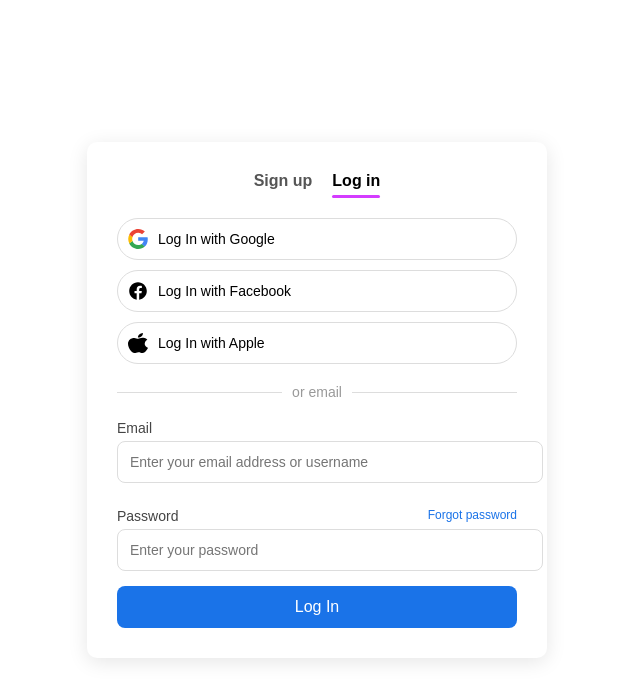
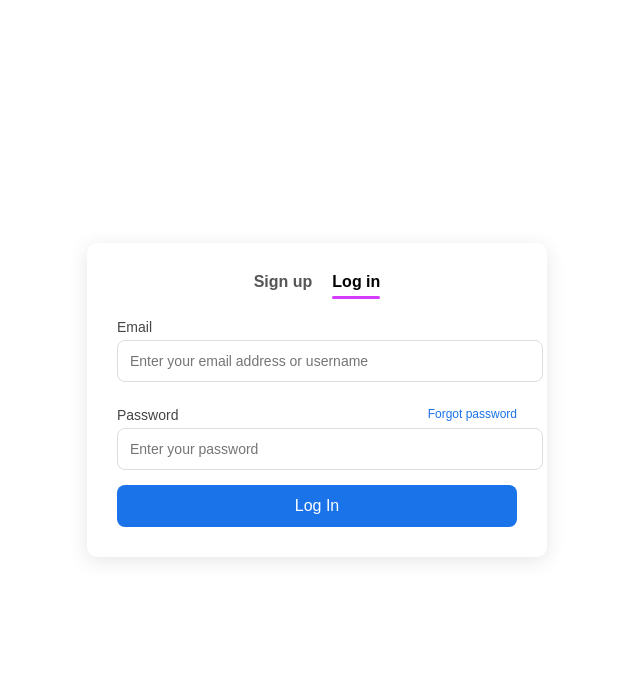
Before and after one commit to DavidLi360/Ignition-Hacks-V.6, a Flask app: page /login in a window 1280 px wide. Shown: the top 698 px of the page, without its empty margins (323-963 px from the left). Run offline with Flask 3, Linux system fonts and the light colour scheme.

Commit message:
updated auth pages

```diff
--- a/app.py
+++ b/app.py
@@ -188,29 +188,37 @@ def submit_result():
     print(f"Quiz finished! WPM: {wpm}, Avg Similarity: {similarity}")
     return jsonify({'message': 'Results submitted successfully'})
 
+
+# ---------- Auth Routes ----------
 @app.route("/register", methods=["GET", "POST"])
 def register():
     if request.method == "POST":
-        username = request.form["username"]
-        password = request.form["password"]
+        username = request.form["username"].strip()
+        password = request.form["password"].strip()
+
+        if not username or not password:
+            flash("Username and password are required.", "error")
+            return redirect(url_for("register"))
+
         hashed_pw = generate_password_hash(password)
 
         db = get_db()
         try:
             db.execute("INSERT INTO users (username, password) VALUES (?, ?)", (username, hashed_pw))
             db.commit()
-            flash("Registration successful! Please log in.", "success")
+            flash("✅ Registration successful! Please log in.", "success")
             return redirect(url_for("login"))
         except sqlite3.IntegrityError:
-            flash("Username already taken.", "error")
+            flash("⚠️ Username already taken. Try another.", "error")
             return redirect(url_for("register"))
     return render_template("register.html")
+
 
 @app.route("/login", methods=["GET", "POST"])
 def login():
     if request.method == "POST":
-        username = request.form["username"]
-        password = request.form["password"]
+        username = request.form["username"].strip()
+        password = request.form["password"].strip()
 
         db = get_db()
         user = db.execute("SELECT * FROM users WHERE username = ?", (username,)).fetchone()
@@ -218,16 +226,20 @@ def login():
         if user and check_password_hash(user["password"], password):
             session["user_id"] = user["id"]
             session["username"] = user["username"]
+            flash("✅ Logged in successfully!", "success")
             return redirect(url_for("home"))
         else:
-            flash("Invalid username or password.", "error")
+            flash("❌ Invalid username or password.", "error")
+            return redirect(url_for("login"))
     return render_template("login.html")
+
 
 @app.route("/logout")
 def logout():
     session.clear()
-    flash("You have been logged out.", "info")
+    flash("👋 You have been logged out.", "info")
     return redirect(url_for("login"))
+
 
 # -------------------------
 # Run
--- a/static/css/auth.css
+++ b/static/css/auth.css
@@ -51,56 +51,7 @@ body {
     margin-top: 5px;
 }
 
-.social-buttons {
-    display: flex;
-    flex-direction: column;
-    gap: 10px;
-    margin-bottom: 20px;
-}
-
-.social-buttons button {
-    border: 1px solid #ddd;
-    background: #fff;
-    border-radius: 25px;
-    padding: 10px;
-    font-size: 14px;
-    cursor: pointer;
-    text-align: left;
-    display: flex;
-    align-items: center;
-    gap: 10px;
-}
-
-.social-buttons button img {
-    width: 20px;
-    height: 20px;
-}
-
-.divider {
-    text-align: center;
-    margin: 20px 0;
-    position: relative;
-    color: #999;
-    font-size: 14px;
-}
-
-.divider span {
-    background: #fff;
-    padding: 0 10px;
-    position: relative;
-    z-index: 2;
-}
-
-.divider::before {
-    content: "";
-    position: absolute;
-    top: 50%;
-    left: 0;
-    width: 100%;
-    height: 1px;
-    background: #ddd;
-    z-index: 1;
-}
+/* removed .social-buttons + .divider */
 
 form label {
     display: block;
--- a/templates/login.html
+++ b/templates/login.html
@@ -5,6 +5,20 @@
     <meta charset="UTF-8">
     <title>Log In</title>
     <link rel="stylesheet" href="{{ url_for('static', filename='css/auth.css') }}">
+    <style>
+        .flash-container {
+            margin: 8px 0 12px 0; /* top + bottom spacing */
+        }
+        .flash {
+            padding: 8px;
+            border-radius: 4px;
+            margin-bottom: 6px; /* extra spacing if multiple messages */
+        }
+        .flash.error { background: #f8d7da; color: #721c24; }
+        .flash.success { background: #d4edda; color: #155724; }
+        .flash.info { background: #d1ecf1; color: #0c5460; }
+        .flash.warning { background: #fff3cd; color: #856404; }
+    </style>
 </head>
 
 <body>
@@ -15,23 +29,25 @@
                 <a href="{{ url_for('login') }}" class="active">Log in</a>
             </div>
 
-            <div class="social-buttons">
-                <button class="google"><img src="{{ url_for('static', filename='icons/google.svg') }}"> Log In with
-                    Google</button>
-                <button class="facebook"><img src="{{ url_for('static', filename='icons/facebook.svg') }}"> Log In with
-                    Facebook</button>
-                <button class="apple"><img src="{{ url_for('static', filename='icons/apple.svg') }}"> Log In with
-                    Apple</button>
-            </div>
-
-            <div class="divider"><span>or email</span></div>
-
             <form method="POST">
                 <label>Email</label>
                 <input type="text" name="username" placeholder="Enter your email address or username" required>
 
                 <label>Password <a href="#" class="forgot">Forgot password</a></label>
                 <input type="password" name="password" placeholder="Enter your password" required>
+
+                <!-- Flash messages -->
+                {% with messages = get_flashed_messages(with_categories=true) %}
+                    {% if messages %}
+                        <div class="flash-container">
+                            {% for category, message in messages %}
+                                <div class="flash {{ category }}">
+                                    {{ message }}
+                                </div>
+                            {% endfor %}
+                        </div>
+                    {% endif %}
+                {% endwith %}
 
                 <button type="submit" class="submit">Log In</button>
             </form>
```
Also changed, not shown: templates/register.html (+27 -8 lines), static/icons/apple.svg (deleted), static/icons/facebook.svg (deleted), static/icons/google.svg (deleted).
